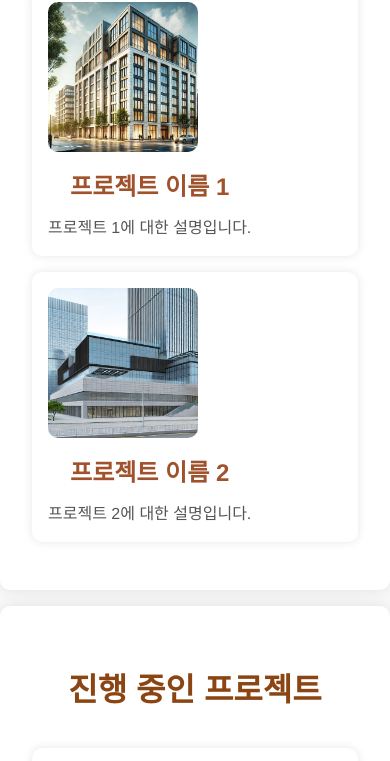
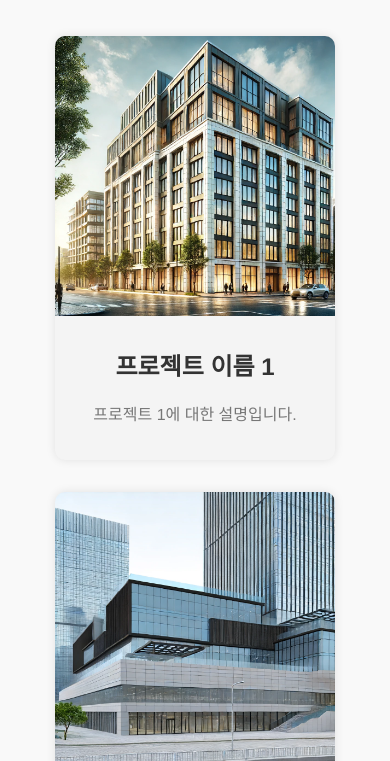
Before and after one commit to cogito21g/architecture_design_website, a plain HTML site: page projects/projects.html in a window 390 px wide. Shown: the part 291-1052 px from the top of the page. Drawn offline with Linux system fonts and the light colour scheme.

Commit message:
feat: 프로젝트 페이지에 갤러리 형식 및 모달 기능 추가
- 프로젝트 페이지를 갤러리 형식으로 구성
- 각 프로젝트 아이템을 클릭하면 이미지와 내용을 확대해서 볼 수 있는 모달 창 추가
- 반응형 디자인 적용으로 다양한 화면 크기에서 잘 보이도록 개선
- Intersection Observer를 사용하여 섹션 애니메이션 효과 적용

```diff
--- a/projects/projects.css
+++ b/projects/projects.css
@@ -1,71 +1,127 @@
-/* 프로젝트 페이지 스타일 설정 */
-.projects-overview, .projects-ongoing {
-    padding: 2rem;
-    background-color: white;
-    margin: 1rem auto;
-    max-width: 1000px;
-    border-radius: 10px;
-    box-shadow: 0 0 15px rgba(0, 0, 0, 0.1);
-    text-align: center;
+/* 섹션 스타일 */
+section {
+  padding: 2rem 0;
+  margin: 2rem auto;
+  width: 80%;
+  max-width: 1200px;
+  text-align: center; /* 텍스트 가운데 정렬 */
+}
+
+section h2 {
+  margin-bottom: 1.5rem;
+  font-size: 2rem;
+  color: #333;
+}
+
+/* 프로젝트 갤러리 */
+.projects-gallery {
+  display: flex;
+  flex-wrap: wrap;
+  justify-content: center;
+}
+
+.project-item {
+  margin: 1rem;
+  width: calc(33.333% - 2rem);
+  background-color: #f4f4f4;
+  border-radius: 10px;
+  box-shadow: 0 0 10px rgba(0, 0, 0, 0.1);
+  overflow: hidden;
+  transition: transform 0.3s, box-shadow 0.3s;
+  cursor: pointer;
+}
+
+.project-item:hover {
+  transform: translateY(-10px);
+  box-shadow: 0 0 20px rgba(0, 0, 0, 0.2);
+}
+
+.project-item img {
+  width: 100%;
+  height: auto;
+  display: block;
+}
+
+.project-description {
+  padding: 1rem;
+}
+
+.project-description h3 {
+  font-size: 1.5rem;
+  margin: 1rem 0;
+  color: #333;
+}
+
+.project-description p {
+  font-size: 1rem;
+  color: #777;
+}
+
+@media (max-width: 768px) {
+  .project-item {
+    width: calc(50% - 2rem);
   }
+}
 
-  .projects-overview h2, .projects-ongoing h2 {
-    margin-bottom: 2rem;
-    font-size: 2rem;
-    color: #8B4513; /* 제목 색상 변경 */
+@media (max-width: 480px) {
+  .project-item {
+    width: calc(100% - 2rem);
   }
+}
 
-  .project {
-    display: flex;
-    align-items: center;
-    background-color: #fff;
-    border-radius: 10px;
-    box-shadow: 0 0 10px rgba(0, 0, 0, 0.1);
-    padding: 1rem;
-    margin-bottom: 1rem;
-    transition: transform 0.3s, box-shadow 0.3s;
-  }
+/* 모달 스타일 */
+.modal {
+  display: none;
+  position: fixed;
+  z-index: 1000;
+  left: 0;
+  top: 0;
+  width: 100%;
+  height: 100%;
+  overflow: auto;
+  background-color: rgb(0,0,0);
+  background-color: rgba(0,0,0,0.4);
+  padding-top: 60px;
+}
 
-  .project img {
-    width: 150px;
-    height: 150px;
-    border-radius: 10px;
-    margin-right: 1rem;
-  }
+.modal-content {
+  background-color: #fefefe;
+  margin: 5% auto;
+  padding: 20px;
+  border: 1px solid #888;
+  width: 80%;
+  max-width: 700px;
+  border-radius: 10px;
+  text-align: center;
+}
 
-  .project-description {
-    flex: 1;
-    text-align: left;
-  }
+.close {
+  color: #aaa;
+  float: right;
+  font-size: 28px;
+  font-weight: bold;
+}
 
-  .project-description h3 {
-    margin: 0;
-    font-size: 1.5rem;
-    color: #A0522D; /* 항목 제목 색상 변경 */
-  }
+.close:hover,
+close:focus {
+  color: black;
+  text-decoration: none;
+  cursor: pointer;
+}
 
-  .project-description p {
-    margin: 0.5rem 0 0;
-    color: #555;
-  }
+.modal-content img {
+  width: 100%;
+  height: auto;
+  border-radius: 10px;
+}
 
-  .project:hover {
-    transform: scale(1.05); /* 크기 증가 효과 */
-    box-shadow: 0 0 20px rgba(0, 0, 0, 0.2); /* 그림자 강화 효과 */
-  }
+.modal-content h3 {
+  margin: 1rem 0;
+  font-size: 1.8rem;
+  color: #333;
+}
 
-  /* 반응형 디자인 설정 */
-  @media (max-width: 768px) {
-    .project {
-      flex-direction: column;
-      align-items: flex-start;
-    }
-
-    .project img {
-      margin: 0 0 1rem 0;
-    }
-
-    .project-description {
-      text-align: center;
-    }
-  }
+.modal-content p {
+  font-size: 1rem;
+  color: #777;
+}
--- a/projects/projects.html
+++ b/projects/projects.html
@@ -9,6 +9,7 @@
 </head>
 <body>
   <header>
+    <div class="container">
       <h1>Architecture Design</h1>
       <nav>
         <ul>
@@ -16,52 +17,79 @@
           <li><a href="../about/about.html">회사 소개</a></li>
           <li><a href="projects.html" class="active">프로젝트</a></li>
           <li><a href="../services/services.html">서비스</a></li>
+          <li><a href="../news/news.html">소식</a></li>
           <li><a href="../contact/contact.html">연락처</a></li>
         </ul>
       </nav>
+    </div>
   </header>
 
   <main>
     <section class="projects-overview">
       <h2>완료된 프로젝트</h2>
-      <div class="project">
+      <div class="projects-gallery">
+        <div class="project-item" data-title="프로젝트 이름 1" data-description="프로젝트 1에 대한 설명입니다." data-img="../common/img/project1.webp">
           <img src="../common/img/project1.webp" alt="프로젝트 1">
           <div class="project-description">
             <h3>프로젝트 이름 1</h3>
             <p>프로젝트 1에 대한 설명입니다.</p>
           </div>
         </div>
-      <div class="project">
+        <div class="project-item" data-title="프로젝트 이름 2" data-description="프로젝트 2에 대한 설명입니다." data-img="../common/img/project2.webp">
           <img src="../common/img/project2.webp" alt="프로젝트 2">
           <div class="project-description">
             <h3>프로젝트 이름 2</h3>
             <p>프로젝트 2에 대한 설명입니다.</p>
           </div>
         </div>
+        <!-- 더 많은 프로젝트 아이템 추가 가능 -->
+      </div>
     </section>
 
     <section class="projects-ongoing">
       <h2>진행 중인 프로젝트</h2>
-      <div class="project">
+      <div class="projects-gallery">
+        <div class="project-item" data-title="프로젝트 이름 3" data-description="진행 중 프로젝트 1에 대한 설명입니다." data-img="../common/img/ongoing1.webp">
           <img src="../common/img/ongoing1.webp" alt="진행 중 프로젝트 1">
           <div class="project-description">
             <h3>프로젝트 이름 3</h3>
             <p>진행 중 프로젝트 1에 대한 설명입니다.</p>
           </div>
         </div>
-      <div class="project">
+        <div class="project-item" data-title="프로젝트 이름 4" data-description="진행 중 프로젝트 2에 대한 설명입니다." data-img="../common/img/ongoing2.webp">
           <img src="../common/img/ongoing2.webp" alt="진행 중 프로젝트 2">
           <div class="project-description">
             <h3>프로젝트 이름 4</h3>
             <p>진행 중 프로젝트 2에 대한 설명입니다.</p>
           </div>
         </div>
+        <!-- 더 많은 프로젝트 아이템 추가 가능 -->
+      </div>
     </section>
   </main>
 
   <footer>
+    <div class="container">
       <p>&copy; 2024 Architecture Design. All rights reserved.</p>
+      <div class="footer-nav">
+        <a href="../index.html">홈</a>
+        <a href="../about/about.html">회사 소개</a>
+        <a href="projects.html">프로젝트</a>
+        <a href="../services/services.html">서비스</a>
+        <a href="../news/news.html">소식</a>
+        <a href="../contact/contact.html">연락처</a>
+      </div>
+    </div>
   </footer>
+
+  <div id="modal" class="modal">
+    <div class="modal-content">
+      <span class="close">&times;</span>
+      <img id="modal-img" src="" alt="프로젝트 이미지">
+      <h3 id="modal-title">프로젝트 제목</h3>
+      <p id="modal-description">프로젝트 설명</p>
+    </div>
+  </div>
 
   <script src="../common/js/main.js"></script>
   <script src="projects.js"></script>
--- a/projects/projects.js
+++ b/projects/projects.js
@@ -1,3 +1,44 @@
+// projects.js - 프로젝트 페이지의 JavaScript
 document.addEventListener('DOMContentLoaded', () => {
-    // 필요한 인터랙티브 기능 추가
+  const sections = document.querySelectorAll('section');
+  const modal = document.getElementById('modal');
+  const modalImg = document.getElementById('modal-img');
+  const modalTitle = document.getElementById('modal-title');
+  const modalDescription = document.getElementById('modal-description');
+  const closeBtn = document.getElementsByClassName('close')[0];
+
+  const observer = new IntersectionObserver(entries => {
+    entries.forEach(entry => {
+      if (entry.isIntersecting) {
+        entry.target.style.opacity = 1;
+        entry.target.style.transform = 'translateY(0)';
+        observer.unobserve(entry.target); // 애니메이션이 완료되면 옵저버에서 제거
+      }
+    });
+  }, { threshold: 0.1 });
+
+  sections.forEach(section => {
+    observer.observe(section);
   });
+
+  // 모달 열기
+  document.querySelectorAll('.project-item').forEach(item => {
+    item.addEventListener('click', () => {
+      modalImg.src = item.getAttribute('data-img');
+      modalTitle.textContent = item.getAttribute('data-title');
+      modalDescription.textContent = item.getAttribute('data-description');
+      modal.style.display = 'block';
+    });
+  });
+
+  // 모달 닫기
+  closeBtn.addEventListener('click', () => {
+    modal.style.display = 'none';
+  });
+
+  window.addEventListener('click', (event) => {
+    if (event.target == modal) {
+      modal.style.display = 'none';
+    }
+  });
+});
```
Lines whose indentation alone changed are shown as unchanged.
